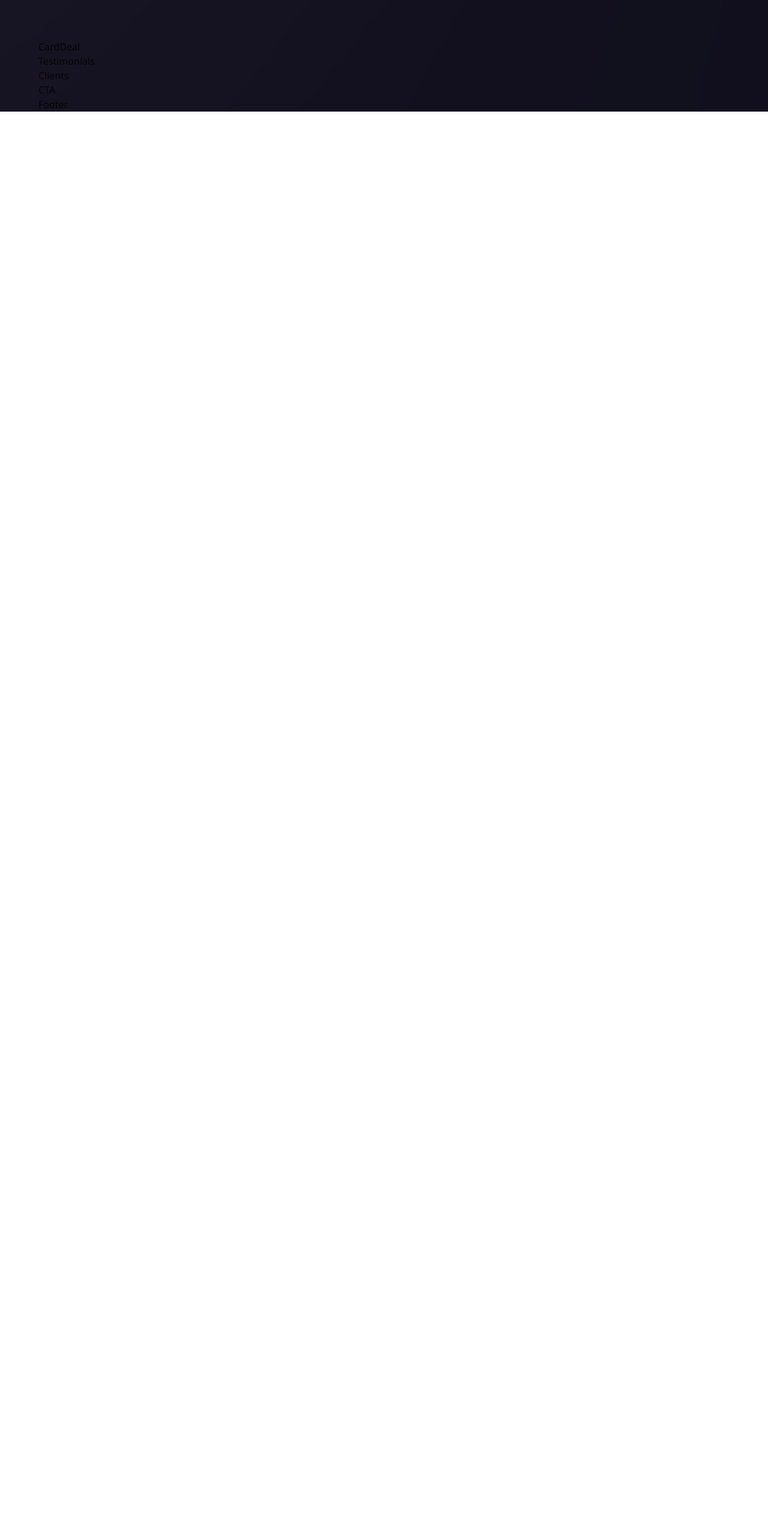
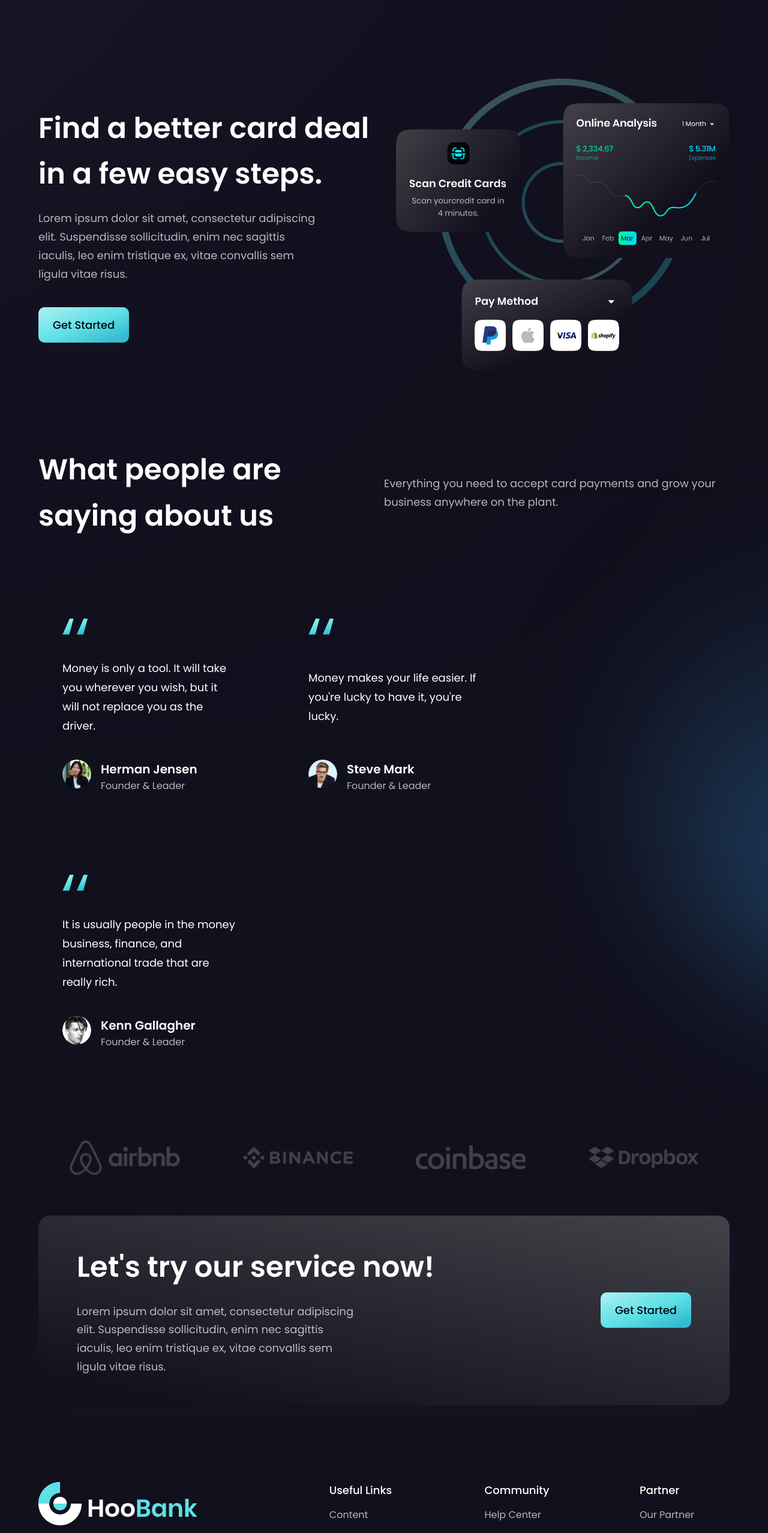
Before and after one commit to ngriggs/fictional-octo-train, a React (Vite) app: page / in a window 1280 px wide. Shown: the part 2573-5128 px from the top of the page at 60% size. Before the commit the page ends 2759 px from the top, so only its background shows below. Built offline with nearby package versions, Linux system fonts and the light colour scheme.

Commit message:
Finished
could update navbar

```diff
--- a/src/components/Billing.jsx
+++ b/src/components/Billing.jsx
@@ -2,7 +2,7 @@
 import styles, {layout} from '../style'
 
 const Billing = () => (
-  <section id="product" className={layout.sectionReverse}>
+  <section id="learn" className={layout.sectionReverse}>
     <div className={layout.sectionImgReverse}>
       <img src={bill} alt="billing" className="w-[100%] h-[100%] relative z-[5]" />
       <div  className="absolute z-[3] -left-1/2 top-0 w-[50%] h-[50%] rounded-full white__gradient"/>
--- a/src/components/Business.jsx
+++ b/src/components/Business.jsx
@@ -19,7 +19,7 @@
   <div className={layout.sectionInfo}>
       <h2 className={styles.heading2}>You do the business, <br className="sm:block hidden"/>we'll handle the money</h2>
       <p className={`${styles.paragraph} max-w-[470px] mt-5`}>with the right credit card, you can improve your financial life by building credit, earnign rewards and saving money. But with hundreds of credit cards on the market.</p>
-    <Button styles="mt-10 mb-10 rounded-[10px]"/>
+    <Button styles="mt-10 mb-10"/>
 
     <div className={`${layout.sectionImg} flex-col`}>
       {features.map((feature, index) => (
--- a/src/components/Button.jsx
+++ b/src/components/Button.jsx
@@ -2,7 +2,7 @@
 
 const Button = ({styles}) => {
   return (
-    <button type="button" className={`py-4 px-6 bg-blue-gradient font-poppins font-medium text-[18px] text-primary outline-none ${styles}`}>Get Started</button>
+    <button type="button" className={`py-4 px-6 bg-blue-gradient font-poppins font-medium text-[18px] text-primary outline-none ${styles} rounded-[10px]`}>Get Started</button>
   )
 }
 
--- a/src/components/CTA.jsx
+++ b/src/components/CTA.jsx
@@ -1,9 +1,17 @@
-import React from 'react'
+import styles from '../style'
+import Button from './Button'
 
-const CTA = () => {
-  return (
-    <div>CTA</div>
-  )
-}
+const CTA = () => (
+  <section className={`${styles.flexCenter} ${styles.marginY} ${styles.padding} sm:flex-row flex-col bg-black-gradient-2 rounded-[20px] box-shadow`}>
+    <div className="flex-1 flex flex-col">
+      <h2 className={styles.heading2}>Let's try our service now!</h2>
+      <p className={`${styles.paragraph} max-w-[470px] mt-5`}>Lorem ipsum dolor sit amet, consectetur adipiscing elit. Suspendisse sollicitudin, enim nec sagittis iaculis, leo enim tristique ex, vitae convallis sem ligula vitae risus.</p>
+    </div>
+
+    <div className={`${styles.flexCenter} sm:ml-10 ml-0 sm:mt-0 mt-10`}>
+      <Button />
+    </div>
+  </section>
+)
 
 export default CTA
--- a/src/components/CardDeal.jsx
+++ b/src/components/CardDeal.jsx
@@ -1,9 +1,21 @@
-import React from 'react'
+import {card} from '../assets'
+import styles, {layout} from '../style'
+import Button from './Button'
 
-const CardDeal = () => {
-  return (
-    <div>CardDeal</div>
-  )
-}
+const CardDeal = () => (
+  <section id="party" className={layout.section}>
+    <div className={layout.sectionInfo}>
+      <h2 className={styles.heading2}>Find a better card deal <br className="sm:block hidden"/> in a few easy steps.</h2>
+      <p className={`${styles.paragraph} max-w-[470px] mt-5`}>Lorem ipsum dolor sit amet, consectetur adipiscing elit. Suspendisse sollicitudin, enim nec sagittis iaculis, leo enim tristique ex, vitae convallis sem ligula vitae risus. </p>
+      <Button styles="mt-10" />
+    </div>
+
+    <div className={layout.sectionImg}>
+    <img src={card} alt="card" className="w-[100%] h-[100%]"/>
+    </div>
+
+
+  </section>
+)
 
 export default CardDeal
--- a/src/components/Clients.jsx
+++ b/src/components/Clients.jsx
@@ -1,9 +1,17 @@
-import React from 'react'
+import {clients} from '../constants'
+import styles from "../style"
 
-const Clients = () => {
-  return (
-    <div>Clients</div>
-  )
-}
+const Clients = () => (
+  <section className={`${styles.flexCenter} my-4`}>
+    <div className={`${styles.flexCenter} flex-wrap w-full`}>
+      {clients.map((client) => (
+        <div key={client.id} className={`flex-1 ${styles.flexCenter} sm:min-w-[192px] min-w-[120px]`}>
+          <img src={client.logo} alt="client" className={`sm:w-[192px] w-[100px] object-contain client-logo p-1 rounded-[10px]`}/>
+        </div>
+      ))}
+
+    </div>
+  </section>
+)
 
 export default Clients
--- a/src/components/FeedbackCard.jsx
+++ b/src/components/FeedbackCard.jsx
@@ -1,9 +1,18 @@
-import React from 'react'
+import {quotes} from "../assets"
 
-const FeedbackCard = () => {
-  return (
-    <div>FeedbackCard</div>
-  )
-}
+const FeedbackCard = ({content, name, title, img}) => (
+  <div className="flex justify-between flex-col px-10 py-12 rounded-[20px] max-w-[370px] md:mr-10 sm:mr-5 mr-0 my-5 feedback-card">
+    <img src={quotes} alt="double_quotes" className="w-[42px] h-[27px] object-contain"/>
+    <p className="font-poppins font-normal text-[18px] leading-[32px] text-white my-10">{content}</p>
+
+    <div className="flex flex-row">
+      <img src={img} alt={name} className="w-[48px] h-[48px] rounded-full"/>
+      <div className="flex flex-col ml-4">
+        <h4 className="font-poppins font-semibold text-[20px] leading-[32px] text-white">{name}</h4>
+        <p className="font-poppins font-normal text-[16px] leading-[24px] text-dimWhite">{title}</p>
+      </div>
+    </div>
+  </div>
+)
 
 export default FeedbackCard
--- a/src/components/Footer.jsx
+++ b/src/components/Footer.jsx
@@ -1,9 +1,38 @@
-import React from 'react'
+import styles from '../style'
+import {logo} from '../assets'
+import { footerLinks, socialMedia } from '../constants'
 
-const Footer = () => {
-  return (
-    <div>Footer</div>
-  )
-}
+const Footer = () => (
+  <section className={`${styles.flexCenter} ${styles.paddingY} flex-col`}>
+    <div className={`${styles.flexStart} md:flex-row flex-col mb-8 w-full`}>
+      <div className='flex-1 flex flex-col justify-start mr-10'>
+        <img src={logo} alt="hoobank" className="w-[266px] h-72px] object-contain"/>
+        <p className={`${styles.paragraph} mt-4 max-w-[310px]`}>A new way to make the payments easy, reliable and secure</p>
+      </div>
+      <div className="flex-[1.5] w-full flex flex-row justify-between flex-wrap md:mt-0 mt-10">
+        {footerLinks.map((footerLink) => (
+          <div key={footerLink.key} className="flex flex-col ss:my-0 my-4 min-w-[150px]">
+            <h4 className="font-poppins font-medium text-[18px] leading-[27px] text-white">{footerLink.title}</h4>
+            <ul className="list-none mt-4">{footerLink.links.map((link, index) => (
+              <li key={link.name} className={`font-poppins font-normal text-[16px] leading-[24px] text-dimWhite hover:text-secondary cursory-pointer ${index !== footerLink.links.length - 1 ? "mb-4" : "mb-0"}`}>
+                {link.name}
+              </li>
+            ))}</ul>
+          </div>
+        ))}
+      </div>
+    </div>
+    <div className="w-full flex justify-between items-center md:flex-row flex-col pt-6 border-t-[1px] border-t-[#3F3E45]">
+      <p className="font-poppins font-normal text-center text-[18px] leading-[27px] text-white">
+        2021 HooBank. All Rights Reserved
+      </p>
+      <div className="flex flex-row md:mt-0 mt-6">
+        {socialMedia.map((social, index) => (
+          <img key={social.id} src={social.icon} alt={social.id} className={`w-[21px] h-[21px] object-contain cursor-pointer ${index !== socialMedia.length - 1 ? 'mr-6' : 'mr-0'}`}/>
+        ))}
+      </div>
+    </div>
+  </section>
+)
 
 export default Footer
--- a/src/components/Testimonials.jsx
+++ b/src/components/Testimonials.jsx
@@ -1,9 +1,24 @@
-import React from 'react'
+import {feedback} from '../constants'
+import styles from '../style'
+import FeedbackCard from './FeedbackCard'
 
-const Testimonials = () => {
-  return (
-    <div>Testimonials</div>
-  )
-}
+const Testimonials = () => (
+  <section id="this month" className={`${styles.paddingY} ${styles.flexCenter} flex-col relative`}>
+    <div className="absolute z-[0] w-[60%] h-[60%] -right-[50%] rounded-full blue__gradient"/>
+
+    <div className="w-full flex justify-between items-center md:flex-row flex col sm:mb-16 mb-6 relative z-[1]">
+      <h1 className={styles.heading2}>What people are <br className="sm:block hidden"/> saying about us</h1>
+      <div className="w-full md:mt-0 mt-6">
+        <p className={`${styles.paragraph}  text-left mac-w-[450px]`}>Everything you need to accept card payments and grow your business anywhere on the plant.</p>
+      </div>
+    </div>
+
+    <div className="flex flex-wrap sm:justify-start justify-start w-full feedback-container relative z-[1]">
+      {feedback.map((card) => (
+        <FeedbackCard key={card.id} {...card}/>
+      ))}
+    </div>
+  </section>
+)
 
 export default Testimonials
--- a/src/index.css
+++ b/src/index.css
@@ -145,3 +145,8 @@
   background: rgba(255, 255, 255, 0.6);
   filter: blur(750px);
 }
+
+.client-logo:hover {
+  background: var(--black-gradient);
+  box-shadow: var(--card-shadow);
+}
```
